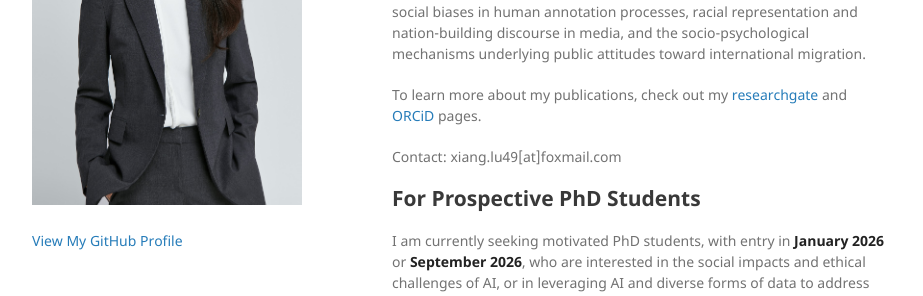
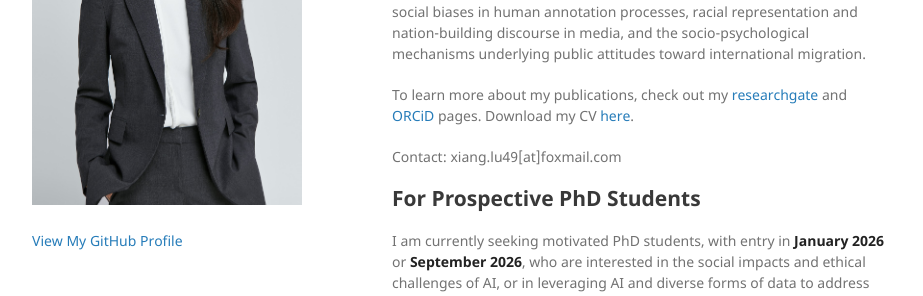
Before and after one commit to xianglusoc/xianglusoc.github.io, a Jekyll site: the page built from index.md, in a window 1280 px wide and 1048 px high. Shown: the part 309-605 px from the top of the window, without its empty margins (178-1101 px from the left). Built offline with Jekyll 4.4.1, drawn with Linux system fonts in a browser that asks for light colours; our own code applies the rules of GitHub Pages for plain Markdown files; the repository's description, which GitHub fills in, is left out.

Commit message:
Update index.md

```diff
--- a/index.md
+++ b/index.md
@@ -3,7 +3,7 @@ Hi! My name is Xiang Lu (吕想). I am an incoming Assistant Professor at the Ur
 
 I am broadly interested in AI and society / computational social science, migration, race and ethnicity, public opinion and attitudes, and media studies. My recent work focuses on the influence of demographic factors on social biases in human annotation processes, racial representation and nation-building discourse in media, and the socio-psychological mechanisms underlying public attitudes toward international migration.
 
-To learn more about my publications, check out my [researchgate](https://www.researchgate.net/profile/Xiang-Lu-35) and [ORCiD](https://orcid.org/0000-0003-4781-1997) pages.
+To learn more about my publications, check out my [researchgate](https://www.researchgate.net/profile/Xiang-Lu-35) and [ORCiD](https://orcid.org/0000-0003-4781-1997) pages. Download my CV [here](./docs/Xiang Lu CV.pdf).
 
 Contact: xiang.lu49[at]foxmail.com
 
```
